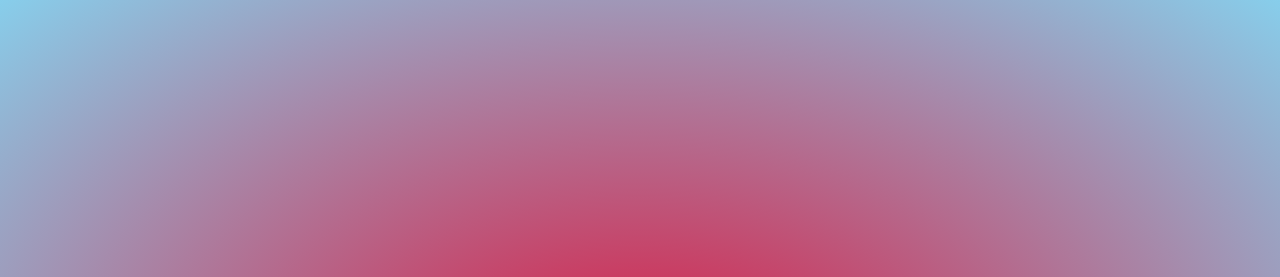
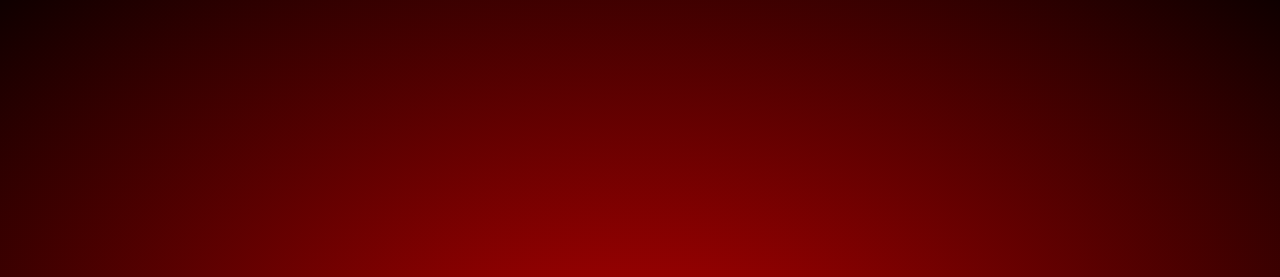
Before and after one commit to Leoocds/LoveGenerator, a plain HTML site: page index.html in a window 1280 px wide. Shown: the top 277 px of the page. Drawn offline with Linux system fonts and the light colour scheme.

Commit message:
Update Style.css

```diff
--- a/Style.css
+++ b/Style.css
@@ -9,7 +9,7 @@
 }
 
 body {
-    background: content-box radial-gradient(crimson, skyblue);
+    background: content-box radial-gradient(#b80101, #0f0000);
     margin: 0;
     display: flex;
     justify-content: center;
```
